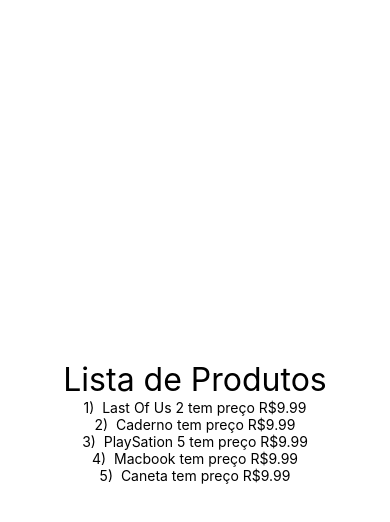
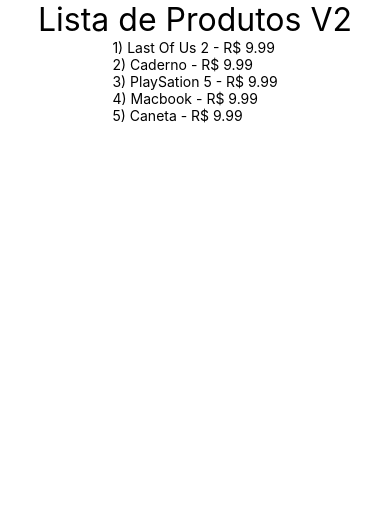
Before and after one commit to MDOBreno/RNAula02Exercicios, a React Native app: screen / in a window 390 px wide. Shown: the top 522 px of the page. Built offline with nearby package versions, Linux system fonts and the light colour scheme.

Commit message:
- Secao03Aula41 - Renderização Lista 02

```diff
--- a/src/App.js
+++ b/src/App.js
@@ -14,7 +14,8 @@
 //                         <Text>Primeiro Componente!!!</Text>
 //                     </SafeAreaView>
 
-import ListaProdutos from './componentes/produtos/ListaProdutos'
+import ListaProdutosV2 from './componentes/produtos/ListaProdutosV2'
+// import ListaProdutos from './componentes/produtos/ListaProdutos'
 // import UsuarioLogado from './componentes/UsuarioLogado'
 // import Familia from './componentes/relacao/Familia'
 // import Membro from './componentes/relacao/Membro'
@@ -37,8 +38,9 @@
 
 export default ()=> (
     <SafeAreaView style={style.App}>
+        <ListaProdutosV2 />
+        {/*
         <ListaProdutos />
-        {/*
         <UsuarioLogado usuario={  {nome: 'Gui', email: 'gui@gui.com'}  } />
         <UsuarioLogado usuario={  {nome: 'Ana'}  } />
         <UsuarioLogado usuario={  {email: 'carlos@empresa.com'}  } />
--- /dev/null
+++ b/src/componentes/produtos/ListaProdutosV2.js
@@ -0,0 +1,27 @@
+import React from 'react'
+import { SafeAreaView, Text, FlatList } from 'react-native'
+import Estilo from '../estilo'
+
+import produtos from './produtos'
+
+export default props => {
+
+    const produtoRender = ({item: p}) => {
+        return <Text>
+                {p.id}) {p.nome} - R$ {p.preco}
+            </Text>
+    }
+
+    return (
+        <>
+            <Text style={Estilo.txtG}>
+                Lista de Produtos V2
+            </Text>
+            <FlatList
+                data={produtos}
+                keyExtractor={i => `${i.id}`}
+                renderItem={produtoRender}
+            />
+        </>
+    )
+}
```
